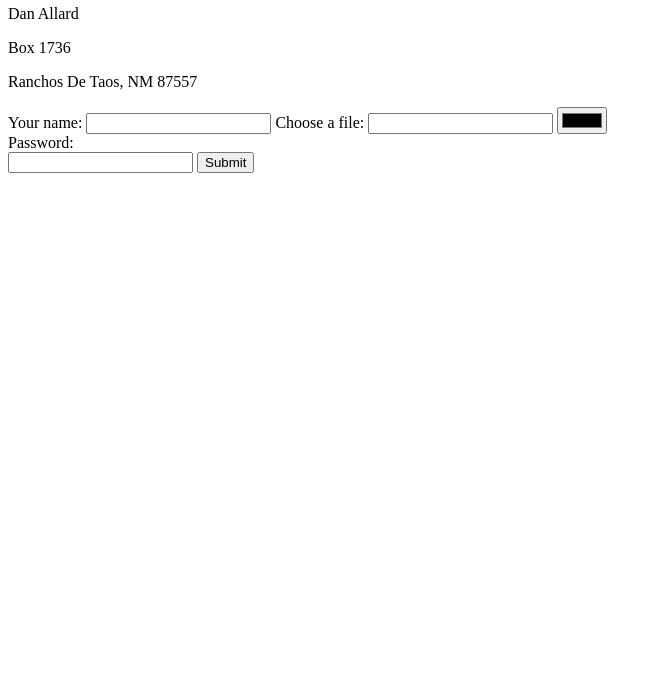
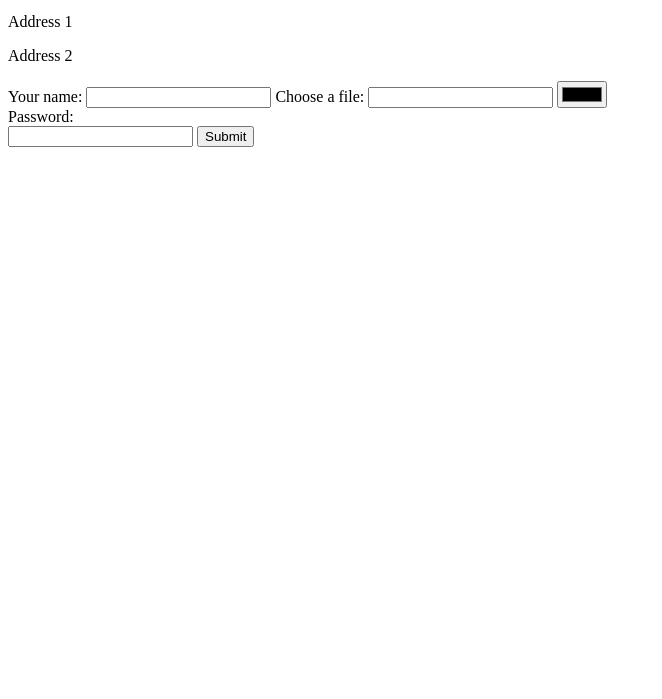
Before and after one commit to djiembefola/cv, a plain HTML site: page contact.html in a window 1280 px wide. Shown: the part 101-800 px from the top of the page, without its empty margins (0-662 px from the left). Drawn offline with Linux system fonts and the light colour scheme.

Commit message:
Removed address infrmation from contact.html

```diff
--- a/contact.html
+++ b/contact.html
@@ -5,10 +5,10 @@
     <title>Dan's Contact Info</title>
   </head>
   <body>
-  <<h1>Contact Information</h1>
-  <p>Dan Allard</p>
-  <p>Box 1736</p>
-  <p>Ranchos De Taos, NM 87557</p>
+  <h1>Contact Information</h1>
+  <p>Dan Allard </p>
+  <p>Address 1 </p>
+  <p>Address 2 </p>
   <!-- <p><a href="mailto:djiembefola@gmail.com">Email me</a>  </p> -->
   <form class="" action="index.html" method="post">
     <label>Your name:</label>
```
